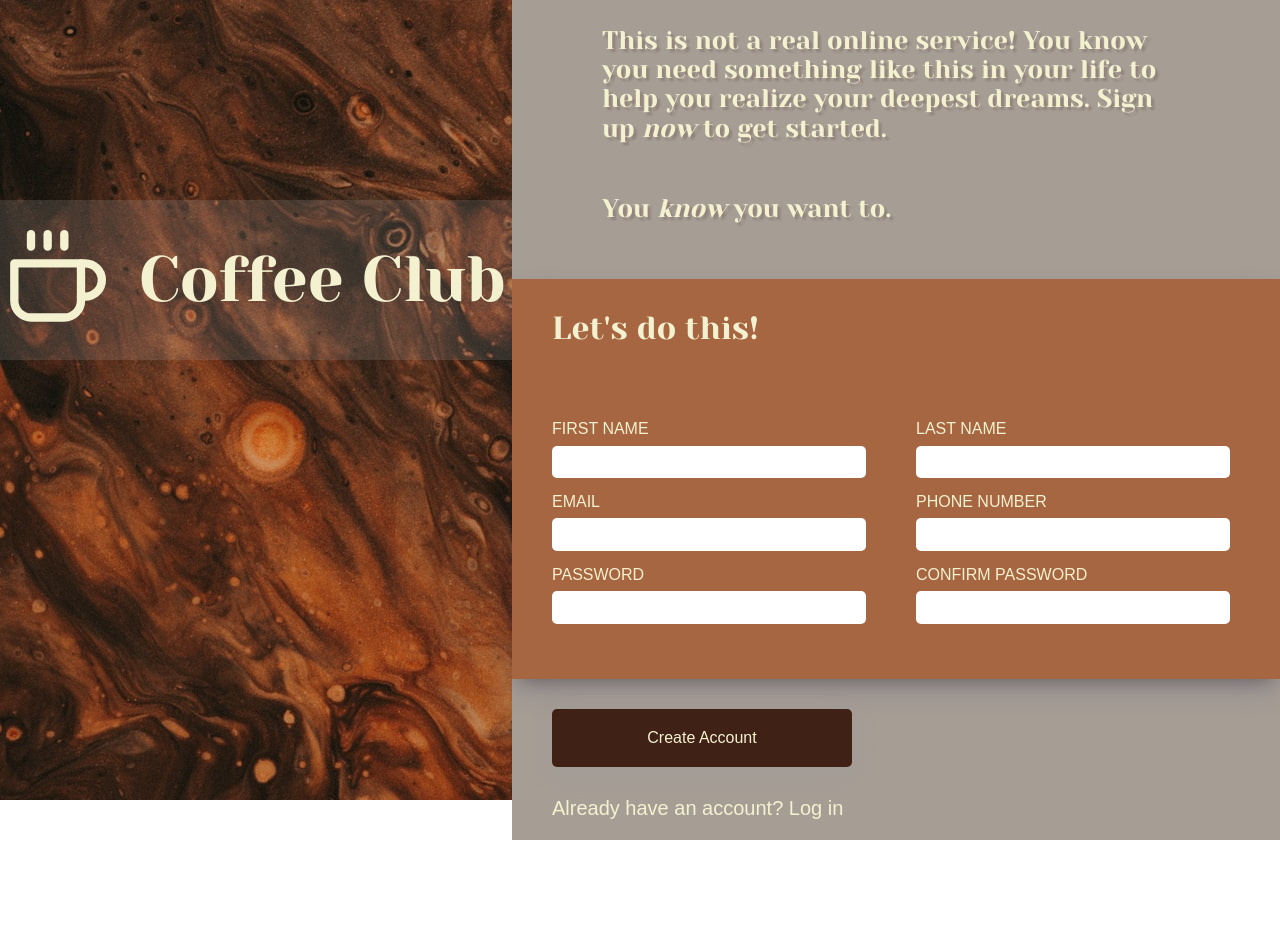
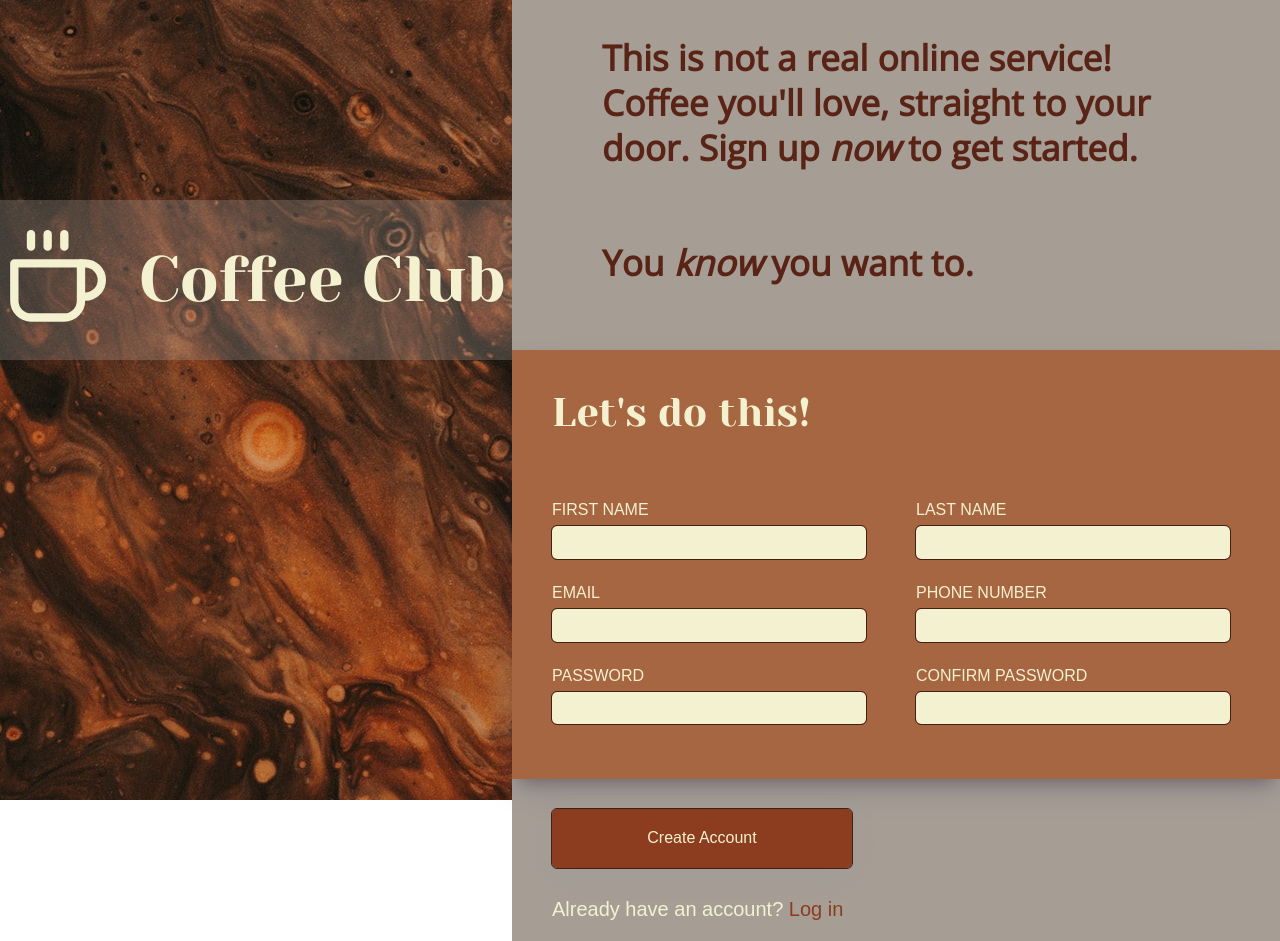
Before and after one commit to JordanJHiggins/sign-up-form, a plain HTML site: page index.html in a window 1280 px wide. Before the commit the page ends 840 px from the top, so only its background shows below. Drawn offline with nearby package versions, Linux system fonts and the light colour scheme.

Commit message:
finished layout and styling

```diff
--- a/css/style.css
+++ b/css/style.css
@@ -1,4 +1,5 @@
 @import url(https://fonts.googleapis.com/css?family=Yeseva+One);
+@import url(https://fonts.googleapis.com/css?family=Open+Sans);
 
 body {
   font-family: "Yeseva One", -apple-system, BlinkMacSystemFont, "Segoe UI",
@@ -23,7 +24,7 @@ body {
   margin-top: 200px;
   height: 20vh;
   width: 40vw;
-  background-color: rgba(166, 157, 149, 0.2);
+  background-color: rgba(166, 157, 149, 0.3);
 }
 
 .banner-text {
@@ -54,13 +55,17 @@ body {
   display: flex;
   flex-direction: column;
   justify-content: flex-end;
+  align-content: center;
   background-color: #a69d95;
   padding: 0px 90px 30px;
 }
 
 #one > p {
-  font-size: 1.6rem;
-  text-shadow: 3px 3px 2px rgba(64, 33, 22, 0.2);
+  font-family: "open sans";
+  line-height: 2.8rem;
+  font-size: 2.2rem;
+  font-weight: 900;
+  color: #592316;
 }
 
 #two {
@@ -68,15 +73,13 @@ body {
   flex-direction: column;
   background-color: #a66641;
   position: relative;
-
   box-shadow: rgba(50, 50, 93, 0.25) 0px 13px 27px -5px,
     rgba(0, 0, 0, 0.3) 0px 8px 16px -8px;
 }
 
 .section-two-title {
-  /* use pseudo selector? */
-  font-size: 2rem;
-  margin-left: 40px;
+  font-size: 2.5rem;
+  margin: 40px 40px 0px;
 }
 
 #three {
@@ -89,12 +92,29 @@ label {
   font-size: 1rem;
   display: block;
 }
+
 input {
   width: 300px;
   padding: 7px;
   margin: 7px 0px 15px;
   border: none;
+  outline: 0.2px solid #402116;
   border-radius: 5px;
+  background-color: #f4f1d0;
+}
+
+/* input[type="text"]:valid {
+  outline: 2px solid green;
+}
+input[type="email"]:valid {
+  outline: 2px solid green;
+}
+input:focus {
+  outline: 2px solid red;
+} */
+
+label {
+  margin-top: 25px;
 }
 
 #form-flex {
@@ -104,16 +124,28 @@ input {
   margin: 40px;
 }
 
-#submit-button {
+.submit-button {
   color: #f4f1d0;
-  background-color: #402116;
+  background-color: #8c3d20;
   margin: 30px 40px;
-
   padding: 20px 15px;
   box-shadow: rgba(149, 157, 165, 0.2) 0px 8px 24px;
+}
+
+.submit-button:active {
+  background-color: #a66641;
+  box-shadow: 0 5px #666;
+  transform: translateY(4px);
 }
 
 .section-three-text {
   margin-left: 40px;
   font-family: Arial, Helvetica, sans-serif;
 }
+.section-three-text > a {
+  color: #8c3d20;
+}
+.section-three-text > a:hover {
+  text-decoration: underline;
+  color: #8c3d20;
+}
--- a/index.html
+++ b/index.html
@@ -22,9 +22,8 @@
       <div id="section-flex">
         <section id="one">
           <p>
-            This is not a real online service! You know you need something like
-            this in your life to help you realize your deepest dreams. Sign up
-            <i>now</i> to get started.
+            This is not a real online service! Coffee you'll love, straight to
+            your door. Sign up <i>now</i> to get started.
           </p>
 
           <p>You <i>know</i> you want to.</p>
@@ -35,10 +34,10 @@
           <form id="form-flex">
             <div id="left-form">
               <label for="first name">FIRST NAME</label>
-              <input type="text" name="first name" />
+              <input type="text" name="first name" required />
 
               <label for="email">EMAIL</label>
-              <input type="email" name="email" />
+              <input type="email" name="email" required />
 
               <label for="password">PASSWORD</label>
               <input type="password" required />
@@ -46,13 +45,13 @@
 
             <div id="right-form">
               <label for="last name">LAST NAME</label>
-              <input type="text" name="last name" />
+              <input type="text" name="last name" required />
 
               <label for="phone number">PHONE NUMBER</label>
               <input type="tel" name="phone number" />
 
               <label for="confirm password">CONFIRM PASSWORD</label>
-              <input type="password" />
+              <input type="password" required />
             </div>
           </form>
         </section>
@@ -60,7 +59,7 @@
           <input
             type="submit"
             form="form-flex"
-            id="submit-button"
+            class="submit-button"
             value="Create Account"
           />
           <p class="section-three-text">
```
